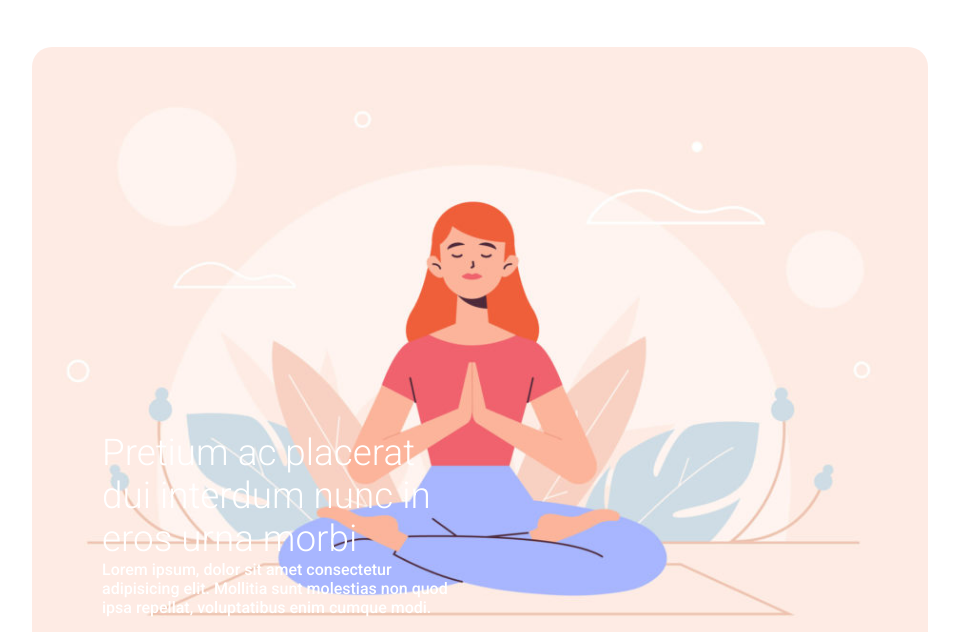
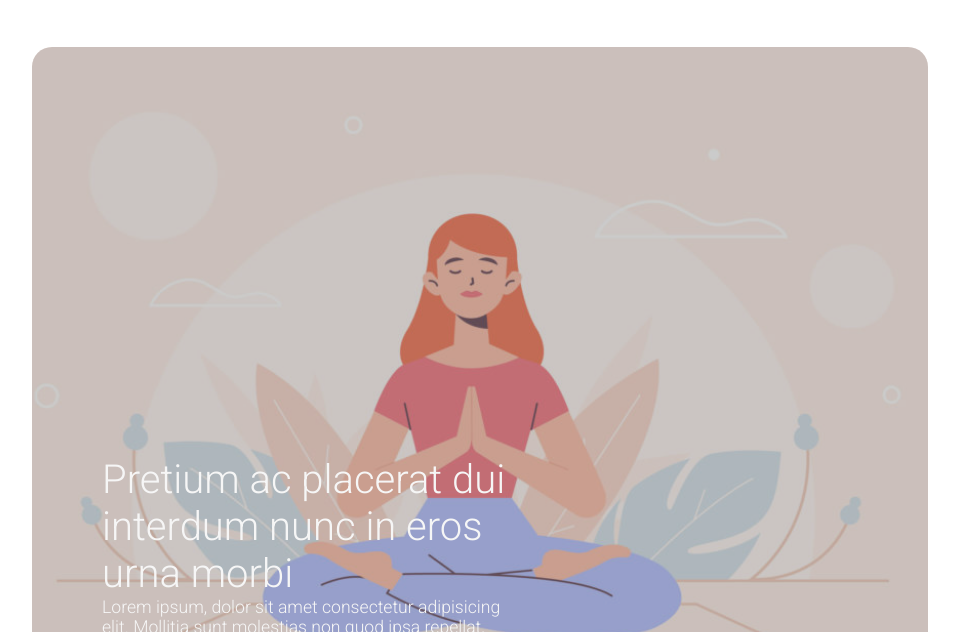
Before and after one commit to LBusnelli27/htmlcss-wp, a plain HTML site: page index.html in a window 1280 px wide. Shown: the part 168-800 px from the top of the page, without its empty margins (160-1119 px from the left). Drawn offline with Linux system fonts and the light colour scheme.

Commit message:
fix jumbotron + shade-jumbo

```diff
--- a/css/style.css
+++ b/css/style.css
@@ -6,7 +6,9 @@
 }
 
 * {
-    font-family: 'Roboto', sans-serif;}
+    font-family: 'Roboto', sans-serif;
+    font-weight: 300;
+}
 
 /* ! Creato clearfix */
 .clearfix::after {
@@ -40,45 +42,53 @@ body {
     list-style: none;
     padding: 0 10px;
     font-size: 18px;
-    font-weight: 300;
     text-transform: uppercase;
     color: #7e7e7e;
 }
 
 
-/* Usato per eliminare la ridondaza delle height nei content */
-.height-content {
-    height: 600px;
-}
-
 /* Primo container (jumbotron) */
 .jumbotron {
     position: relative;
+    margin-bottom: 200px;
+}
+
+.absolute {
+    position: absolute;
+}
+
+.size-jumbo {
+    width: 100%;
+    height: 700px;
+    border-radius: 20px;
 }
 
 .jumbotron img{
-    width: 100%;
-    height: 650px;
     object-fit: cover;
-    border-radius: 20px;
+}
+
+.shade-banner {
+    background-color: #7e7e7e;
+    opacity: 0.4;
+    z-index: 2;
+    top: 0;
 }
 
 .text-over-jumbo {
-    position: absolute;
     left: 70px;
-    bottom: 30px;
+    bottom: 70px;
+    z-index: 3;
 
-    width: 40%;
-    color: #ffffff;
+    width: 45%;
+    color: #f6f6f6;
 }
 
 .title-jumbo {
-    font-size: 2.3em;
-    font-weight: 300;
+    font-size: 2.5em;
 }
 
 .desc-jumbo {
-
+    font-size: 1.1em;
 }
 
 /* Secondo container dove ho creato altre 3 div per dividere lo spazio al suo interno */
--- a/index.html
+++ b/index.html
@@ -36,15 +36,16 @@
 
 
     <main>
-        <section class="jumbotron margin-bottom height-content">
-            <img src="img/banner.jpg" alt="Banner Jumbotron">
-            <div class="text-over-jumbo">
+        <section class="jumbotron margin-bottom size-jumbo">
+            <img class="size-jumbo absolute" src="img/banner.jpg" alt="Banner Jumbotron">
+            <div class="shade-banner size-jumbo absolute"></div>
+            <div class="text-over-jumbo absolute">
                 <span class="title-jumbo">
                     Pretium ac placerat dui interdum nunc in eros urna morbi
                 </span>
                 <br>
                 <span class="desc-jumbo">
-                    Lorem ipsum, dolor sit amet consectetur adipisicing elit. Mollitia sunt molestias non quod ipsa repellat, voluptatibus enim cumque modi.
+                    Lorem ipsum, dolor sit amet consectetur adipisicing elit. Mollitia sunt molestias non quod ipsa repellat, voluptatibus enim cumque modi. Lorem ipsum, dolor sit amet consectetur adipisicing elit...
                 </span>
             </div>
         </section>
```
